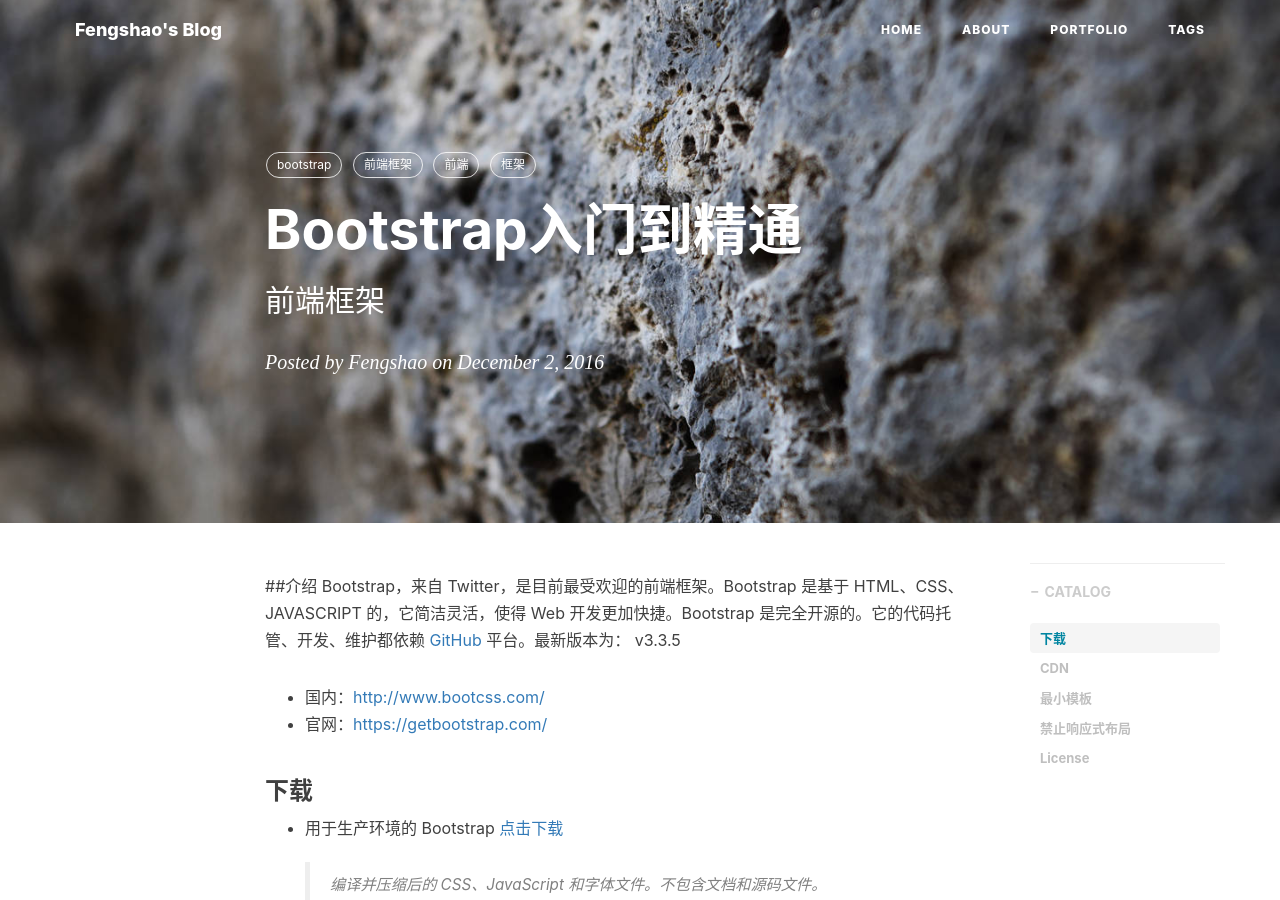
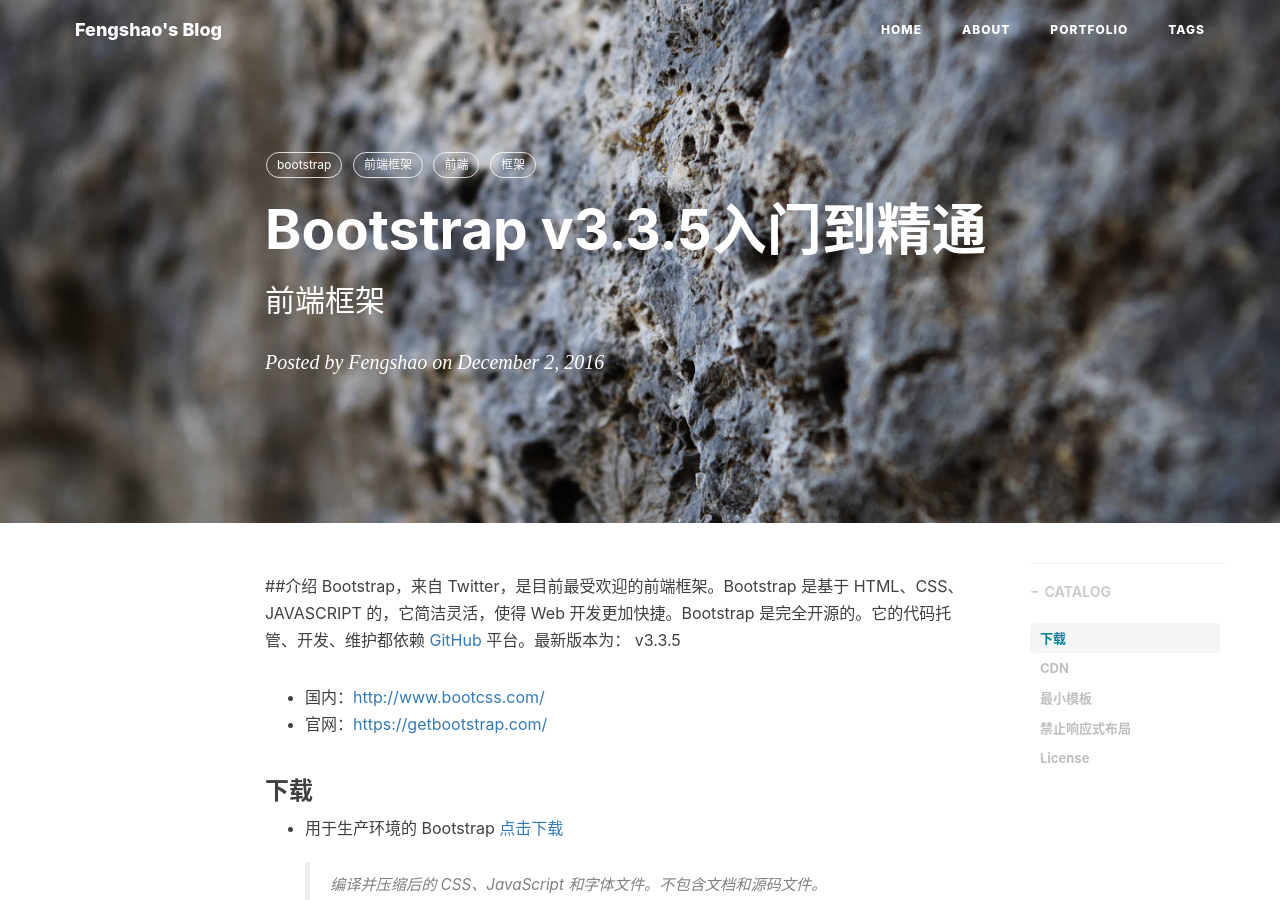
Before and after one commit to liushaofeng89/blog, a Jekyll site: the page built from _posts/2016-12-02-abc-of-bootstrap.markdown, in a window 1280 px wide and 900 px high. Built offline with Jekyll 4.4.1, drawn with Linux system fonts in a browser that asks for light colours; nearby versions of some CDN libraries; comment, search, counter and statistics services are not loaded.

Commit message:
更新文章

```diff
--- a/_posts/2016-12-02-abc-of-bootstrap3.3.5.markdown
+++ b/_posts/2016-12-02-abc-of-bootstrap.markdown
@@ -1,6 +1,6 @@
 ---
 layout:     post
-title:      "Bootstrap入门到精通"
+title:      "Bootstrap v3.3.5入门到精通"
 subtitle:   "前端框架"
 date:       2016-12-02 11:05:00
 author:     "Fengshao"
```
